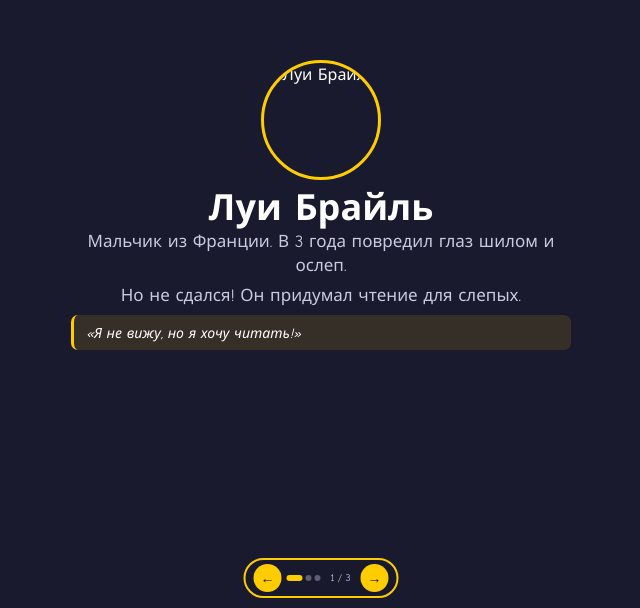
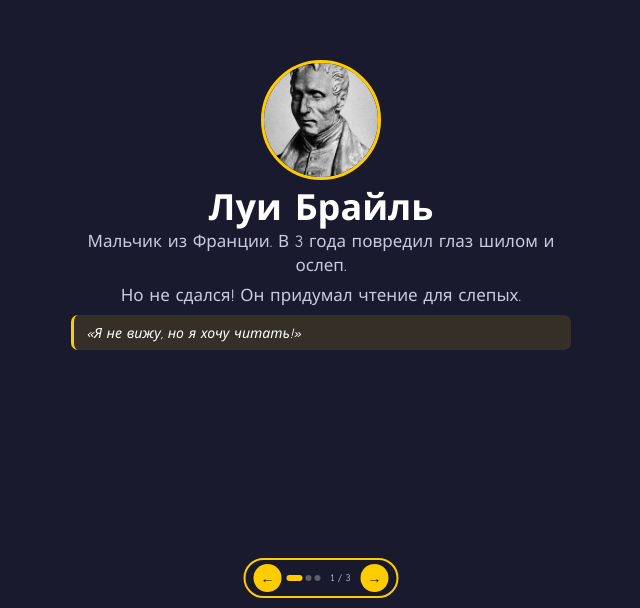
Before and after one commit to ArtIgnat2000/Lyu_Brail, a plain HTML site: page index.html in a window 1280 px wide. Shown: the part 192-800 px from the top of the page, without its empty margins (319-959 px from the left). Drawn offline with Linux system fonts and the light colour scheme.

Commit message:
Fix image path and add GitHub Pages deploy workflow
Co-authored-by: arena-agent <297053741+arena-agent@users.noreply.github.com>

```diff
--- a/index.html
+++ b/index.html
@@ -39,7 +39,7 @@
 <!-- 1 -->
 <div class="slide active">
   <div class="inner">
-    <img src="image-search/louis-braille-portrait-photo-3.jpg" alt="Луи Брайль" style="width:120px;height:120px;border-radius:50%;object-fit:cover;border:3px solid var(--accent);margin:0 auto 8px;display:block;">
+    <img src="louis-braille-portrait-photo-3.jpg" alt="Луи Брайль" style="width:120px;height:120px;border-radius:50%;object-fit:cover;border:3px solid var(--accent);margin:0 auto 8px;display:block;">
     <h1>Луи Брайль</h1>
     <p>Мальчик из Франции. В 3 года повредил глаз шилом и ослеп.</p>
     <p>Но не сдался! Он придумал чтение для слепых.</p>
```
Also changed, not shown: 1 other file.
